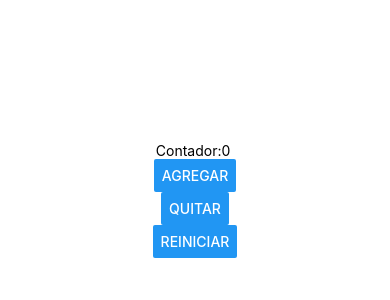
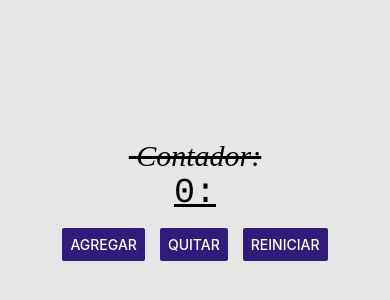
Before and after one commit to 124049707-dot/PAM213, a React Native app in the folder intro/: screen / in a window 390 px wide. Shown: the part 222-522 px from the top of the page. Built offline with nearby package versions, Linux system fonts and the light colour scheme.

Commit message:
Se realizo la practica 6

```diff
--- a/intro/App.js
+++ b/intro/App.js
@@ -1,35 +1,11 @@
 
-//1.- Imports: Zona de importaciones
-import { StatusBar } from 'expo-status-bar';
-import { StyleSheet, Text, View, Button } from 'react-native';
-import Reactimport, { useState } from 'react';
+import ContadorScreen from './screens/ContadorScreen';
 
 
 //2.-Main: Zona de componentes
 export default function App() {
-  const [contador,setContador]=useState(0); //Desestructuración, aqui se inicia la variable
+
   return (
-    // debe estar dentro de una etiqueta view para ser visible en mi screen
-    <View style={styles.container}>
-
-      <Text>Contador:{contador} </Text> {/* comentarios con shit+alt+a */}
-        {/* //<Button></Button> */}
-        <Button title="Agregar" onPress={()=>setContador(contador+1)}/> {/* funcion flecha, apertura de autocierre, cosas mas simples */}
-        <Button title="Quitar" onPress={()=>setContador(contador-1)}/>
-        <Button title="Reiniciar" onPress={()=>setContador(0)}/>
-        <StatusBar style="auto" />
-
-      </View>
-
+    <ContadorScreen></ContadorScreen>
   );
 }
-
-//3.- Estilos: Zona de estetica y posicionamiento
-const styles = StyleSheet.create({
-  container: {
-    flex: 1,
-    backgroundColor: '#fff',
-    alignItems: 'center',
-    justifyContent: 'center',
-  },
-});
--- /dev/null
+++ b/intro/screens/ContadorScreen.js
@@ -0,0 +1,63 @@
+//1.- Imports: Zona de importaciones
+import { StatusBar } from 'expo-status-bar';
+import { StyleSheet, Text, View, Button } from 'react-native';
+import Reactimport, { useState } from 'react';
+
+
+//2.-Main: Zona de componentes
+export default function App() {
+  const [contador,setContador]=useState(0); //Desestructuración, aqui se inicia la variable
+  return (
+    // debe estar dentro de una etiqueta view para ser visible en mi screen
+    <View style={styles.container}>
+       <Text style={styles.texto} > Contador:</Text>
+       <Text style={styles.texto2} >{contador}:</Text>
+      {/* <Text>Contador:{contador} </Text> */} {/* comentarios con shit+alt+a */} {/* //<Button></Button> */}
+       {/*  <Text>{contador} </Text> */}
+
+       <View style={styles.botonesContainer}>
+        <Button title="Agregar" onPress={()=>setContador(contador+1) }color='#311c7cff'/> {/* funcion flecha, apertura de autocierre, cosas mas simples */}
+        <Button title="Quitar" onPress={()=>setContador(contador-1)}color='#311c7cff'/>
+        <Button title="Reiniciar" onPress={()=>setContador(0)}color='#311c7cff'/>
+        </View>
+
+        <StatusBar style="auto" />
+
+
+      </View>
+
+  );
+}
+
+//3.- Estilos: Zona de estetica y posicionamiento
+const styles = StyleSheet.create({
+  container: {
+    flex: 1, //especificar como se reparte la distribucion de la pantalla
+    backgroundColor: '#e6e6e6ff',
+    alignItems: 'center', //end, center, start
+    justifyContent: 'center',
+  },
+  texto:{
+    color: '#020202ff',
+    fontSize: 30,
+    fontFamily: 'Times New Roman',
+    fontWeigth: 'bold',
+    fontStyle: 'italic',
+    textDecorationLine:'line-through',
+  },
+  texto2:{
+      fontSize: 35,
+    fontFamily: 'Courier',
+    fontWeigth:700,
+    fontStyle: 'normal',
+    textDecorationLine:'underLine',
+  },
+  botonesContainer:{
+   marginTop:15,
+   flexDirection:'row',
+   alignItems: 'center', //end, center, start
+   justifyContent: 'center',
+   gap:15,//separacion entre botones
+
+  },
+});
```
